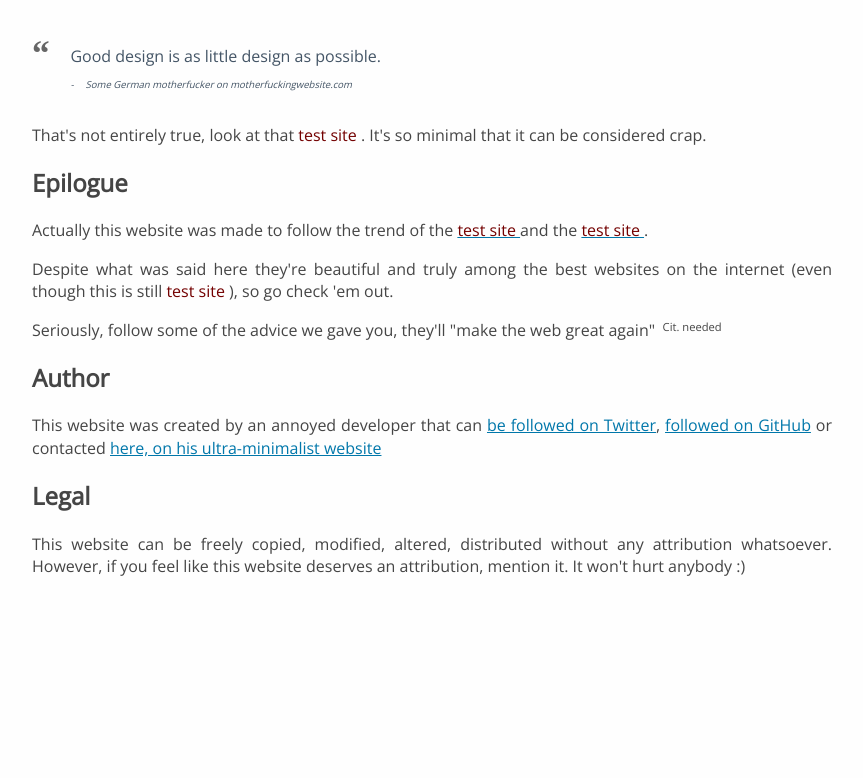
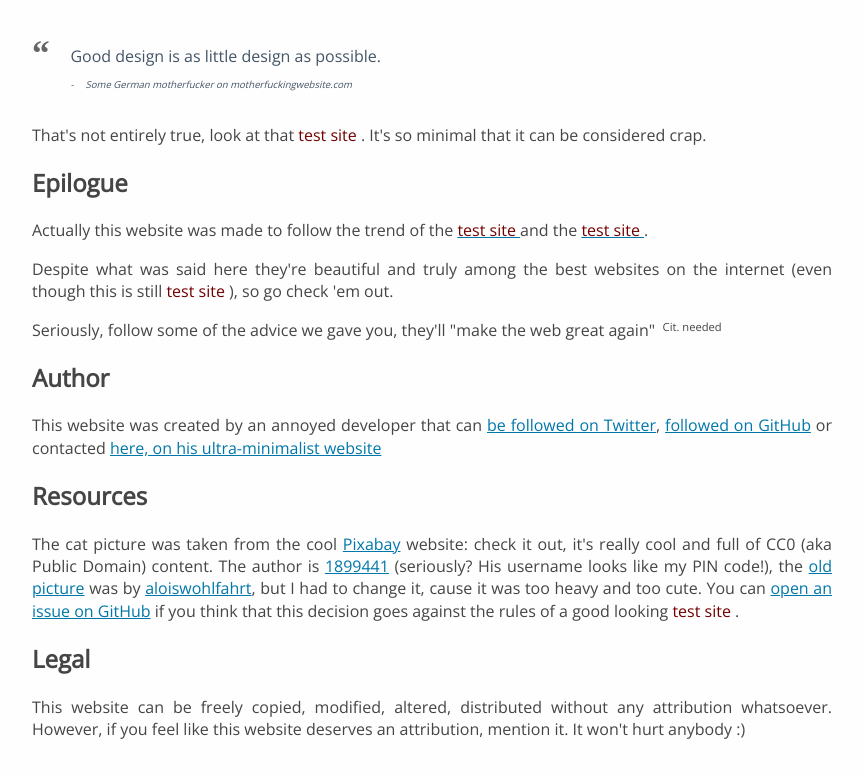
Before and after one commit to quynhanh-samia/bemotherfuckingwebsite, a plain HTML site: page code.bettermotherfuckingwebsite.html in a window 1280 px wide. Shown: the part 1162-1940 px from the top of the page, without its empty margins (208-1071 px from the left). Before the commit the page ends 1803 px from the top, so only its background shows below. Drawn offline with nearby package versions, Linux system fonts and the light colour scheme; a script that the page names is missing.

Commit message:
Update code.bettermotherfuckingwebsite.html

```diff
--- a/code.bettermotherfuckingwebsite.html
+++ b/code.bettermotherfuckingwebsite.html
@@ -81,10 +81,19 @@
 </span></p><h2>Author</h2>
 
 <p>This website was created by an annoyed developer that can <a href="https://twitter.com/DenysVitali">be followed on Twitter</a>,
-<a href="https://github.com/denysvitali/">followed on GitHub</a> or contacted <a href="https://denv.it/">here, on his ultra-minimalist website</a>
+<a href="https://github.com/denysvitali/">followed on GitHub</a> or contacted <a href="https://denv.it/">here, on his ultra-minimalist website</a><h2>Resources</h2>
 
 
-</p><h2>Legal</h2>
+<p>The cat picture was taken from the cool <a href="https://pixabay.com/">Pixabay</a> website: check it out, it's really cool and full of CC0 (aka Public Domain) content.
+The author is <a href="https://pixabay.com/en/users/1899441-1899441/">1899441</a> (seriously? His username looks like my PIN code!), the <a href="https://pixabay.com/en/cat-pets-cat-s-eyes-mieze-dear-451377/">old picture</a> was
+by <a href="https://pixabay.com/en/users/aloiswohlfahrt-123449/">aloiswohlfahrt</a>,
+but I had to change it, cause it was too heavy and too cute.
+You can <a href="https://github.com/denysvitali/thebestmotherfuckingwebsite/issues/new">open an issue on GitHub</a> if you think that this decision goes against the rules
+of a good looking
+
+<span class="mfw">test site
+</span>.
+	</p><h2>Legal</h2>
 
 <p>This website can be freely copied, modified, altered, distributed without any attribution whatsoever.
 However, if you feel like this website deserves an attribution, mention it. It won't hurt anybody :)</p>
```
